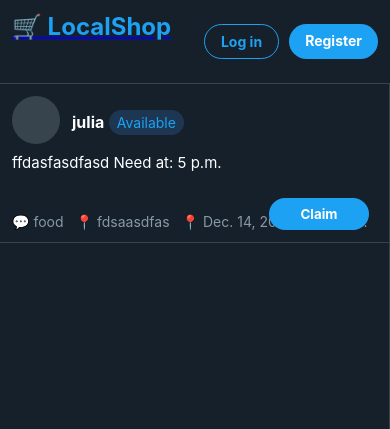
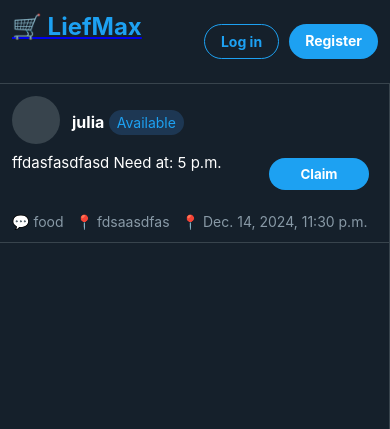
Before and after one commit to Vazimax/LiefMax, a Django app: page / in a window 390 px wide. Shown: the top 429 px of the page. Run offline with Django 5.2, Linux system fonts and the light colour scheme; data comes from the database, SQL or seed files in the repository; both versions use the stored data as it was after the commit.

Commit message:
frontend changes

```diff
--- a/myproject/orders/templates/accounts/login.html
+++ b/myproject/orders/templates/accounts/login.html
@@ -191,14 +191,14 @@
 <body>
     <header class="header">
         <a href="{% url 'order_list' %}" class="logo-link">
-            <div class="logo">𝕏</div>
+            <div class="logo">Liefmax</div>
         </a>
     </header>
 
     <div class="main-content">
         <div class="container">
             <div class="login-box">
-                <div class="page-logo">𝕏</div>
+                <div class="page-logo">Liefmax</div>
 
                 {% if user.is_authenticated %}
                     <div class="user-info">
--- a/myproject/orders/templates/accounts/register.html
+++ b/myproject/orders/templates/accounts/register.html
@@ -232,14 +232,14 @@
 <body>
     <header class="header">
         <a href="{% url 'order_list' %}" class="logo-link">
-            <div class="logo">𝕏</div>
+            <div class="logo">Liefmax</div>
         </a>
     </header>
 
     <div class="main-content">
         <div class="container">
             <div class="register-box">
-                <div class="page-logo">𝕏</div>
+                <div class="page-logo">Liefmax</div>
 
                 {% if user.is_authenticated %}
                     <div class="user-info">
--- a/myproject/orders/templates/base.html
+++ b/myproject/orders/templates/base.html
@@ -446,7 +446,7 @@
 
             .claim-button {
                 top: auto;
-                bottom: 12px;
+                bottom: 52px;
                 transform: none;
             }
         }
@@ -454,7 +454,7 @@
 </head>
 <body>
     <div class="mobile-header">
-        <a href="{% url 'order_list' %}"><div class="logo">🛒 LocalShop</div></a>
+        <a href="{% url 'order_list' %}"><div class="logo">🛒 LiefMax </div></a>
         {% if user.is_authenticated == False %}
         <div class="mobile-auth-buttons">
             <a href="{% url 'login' %}" class="mobile-auth-button login">Log in</a>
@@ -468,7 +468,7 @@
     </div>
 
     <div class="sidebar">
-        <div class="logo">🛒 LocalShop</div>
+        <div class="logo">🛒 LiefMax </div>
         <nav>
             <a href="{% url 'order_list' %}" class="nav-item">🏠 Home</a>
             <a href="{% url 'client_orders' %}" class="nav-item">🛍️ My Orders</a>
```
Also changed, not shown: myproject/db.sqlite3.
